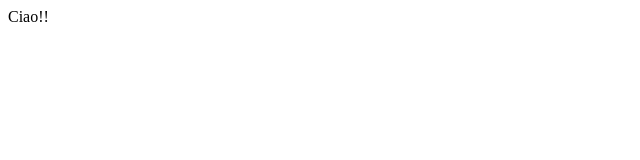
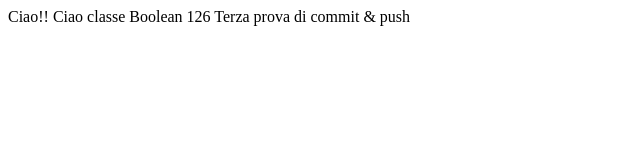
Before and after one commit to angelofaoldi/Demo, a plain HTML site: page index.html in a window 1280 px wide. Shown: the whole page, without its empty margins (0-640 px from the left). Drawn offline with Linux system fonts and the light colour scheme.

Commit message:
Terzo Commit

```diff
--- a/index.html
+++ b/index.html
@@ -7,5 +7,7 @@
 </head>
 <body>
     Ciao!!
+    Ciao classe Boolean 126
+    Terza prova di commit & push
 </body>
 </html>
```
